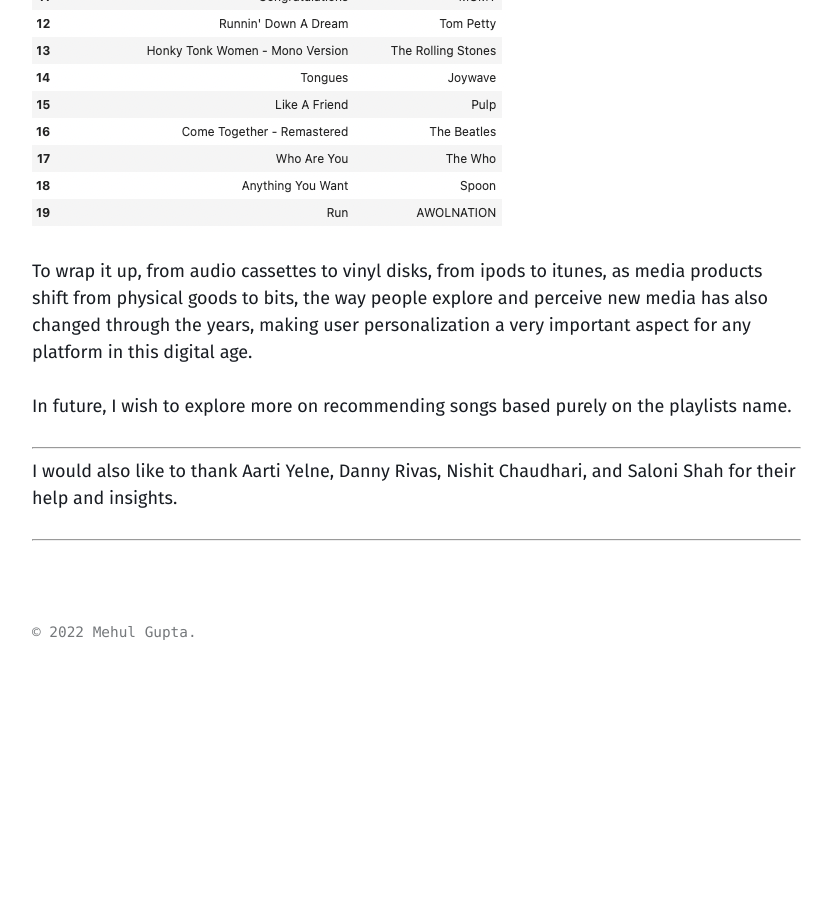
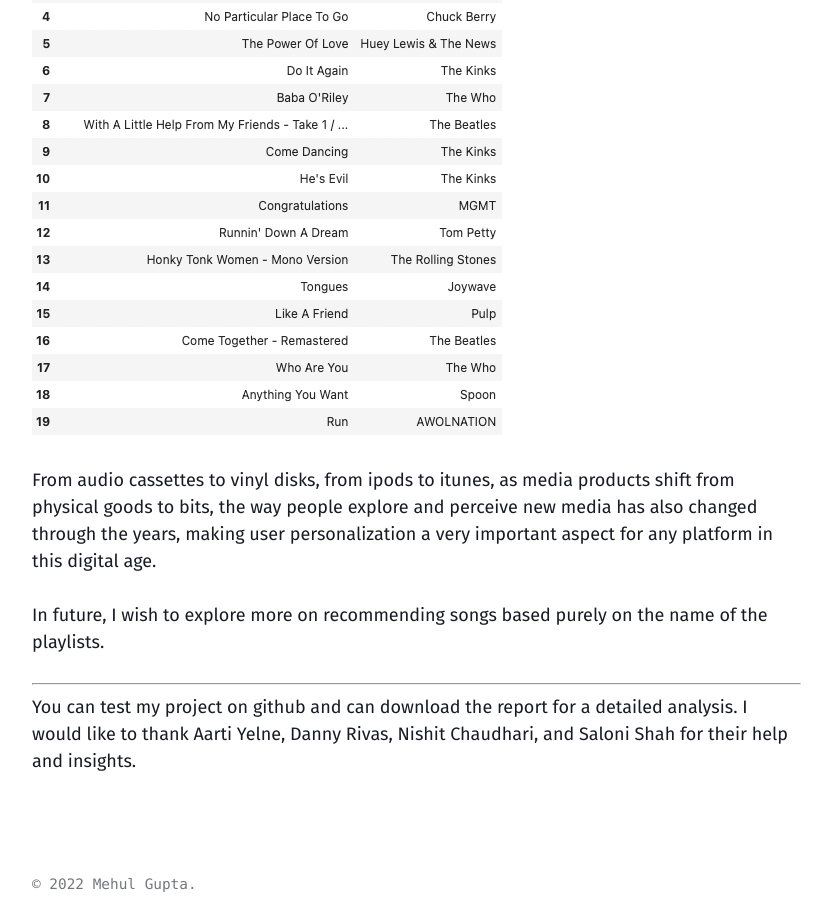
Before and after one commit to mehulg25/mehulg25.github.io, a Jekyll site: the page built from _projects/Recommendation-System.md, in a window 1280 px wide and 900 px high, scrolled down 4416 px. Shown: the whole window, without its empty margins (40-872 px from the left). Built offline with Jekyll 4.4.1, drawn with Linux system fonts in a browser that asks for light colours; before the commit the page ends 5087 px from its top, so only the background shows below that; some of the changed text lies outside the part shown.

Commit message:
Bug Fixes

```diff
--- a/_projects/Recommendation-System.md
+++ b/_projects/Recommendation-System.md
@@ -34,20 +41,19 @@
 - Less Speechiness
 - Less Acousticness
 
-After observing these trends, I decided to analyze the growth of genres over the years and how billboard decides _Artist of the Decade_. You can check out the full report for a detailed analysis and visualizations.
+After observing these trends, I decided to analyze the growth of genres over the years and how billboard decides _Artist of the Decade_. Feel free to check out the full report for a detailed analysis and visualizations.
 
 For the recommendation system, I first filtered out the data based on the genre of the input song. Then, I used Cosine Similarity to find a similarity matrix between song attributes. Cosine Similarity is used to find similarity between two non-zero vectors. Here, the two non-zero vectors were the song attributes (input song and target song). The similarity was found by calculating the angle between these two vectors. I also decided to use Hamilton Similarity which is just like Cosine Similarity in order to further refine the recommendation.
 
 Honestly, I was pretty impressed by the results. My input song was Enter Sandman by Metallica, and you can see the results yourself.
+
 ![plot](/assets/images/projects/results.png)
 
-To wrap it up, from audio cassettes to vinyl disks, from ipods to itunes, as media products shift from physical goods to bits, the way people explore and perceive new media has also changed through the years, making user personalization a very important aspect for any platform in this digital age.
+From audio cassettes to vinyl disks, from ipods to itunes, as media products shift from physical goods to bits, the way people explore and perceive new media has also changed through the years, making user personalization a very important aspect for any platform in this digital age.
 
-In future, I wish to explore more on recommending songs based purely on the playlists name.
+In future, I wish to explore more on recommending songs based purely on the name of the playlists.
 
 ---
 
-I would also like to thank Aarti Yelne, Danny Rivas, Nishit Chaudhari, and Saloni Shah for their help and insights.
-
-
----
+You can test my project on github and can download the report for a detailed analysis.
+I would like to thank Aarti Yelne, Danny Rivas, Nishit Chaudhari, and Saloni Shah for their help and insights.
```
Also changed, not shown: other parts of _projects/Recommendation-System.md (+12 -5 lines), cv.md (+1 -1 lines).
